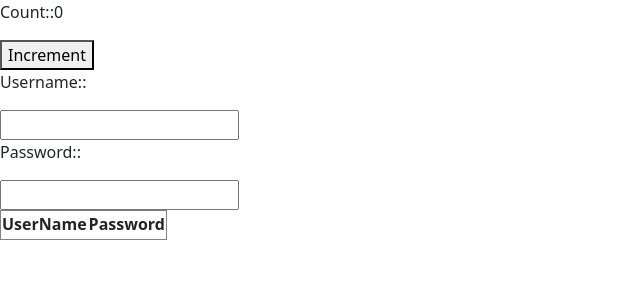
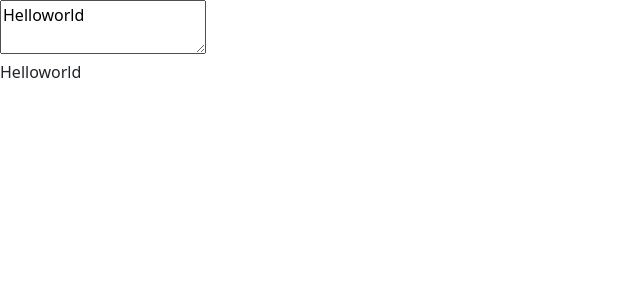
Before and after one commit to azartechnet/MERNSTACKBATCH_MRG_11, a React (Create React App) app in the folder Reactjs/my11batch/: page / in a window 1280 px wide. Shown: the top 300 px of the page, without its empty margins (0-640 px from the left). Built offline with nearby package versions, Linux system fonts and the light colour scheme.

Commit message:
Update index.js

```diff
--- a/Reactjs/my11batch/src/index.js
+++ b/Reactjs/my11batch/src/index.js
@@ -1,6 +1,6 @@
 import React from 'react'
 import ReactDOM from 'react-dom/client'
-import './index.css';
+// import './index.css';
 /*const Sample=()=>{
 
    return(
@@ -352,7 +352,7 @@ import { useState,useEffect } from 'react';
 const r1=ReactDOM.createRoot(document.getElementById('root'))
 r1.render(<Counter/>)*/
 
-function Counter()
+/*function Counter()
 {
     const [count,setCount]=useState(0)
     const [username,setUsername]=useState("");
@@ -381,4 +381,88 @@ function Counter()
 
 
 const r1=ReactDOM.createRoot(document.getElementById('root'))
-r1.render(<Counter/>)
+r1.render(<Counter/>)*/
+
+//Conditional Rendering
+
+/*function MissedGoal()
+{
+    return<h1>MissedGoal</h1>
+}
+function MadeGoal()
+{
+    return<h1>Goal</h1>
+}
+function Goal(props)
+{
+    const isGoal=props.isGoal;
+    // return<h1>{isGoal}</h1>
+    if(isGoal==true)
+    {
+        return<MadeGoal/>
+    }
+    else
+    {
+        return<MissedGoal/>
+    }
+}
+
+const r1=ReactDOM.createRoot(document.getElementById('root'))
+r1.render(<Goal isGoal={Math.random()>0.7}/>)*/
+
+//React List
+
+/*function Emp(props) {
+    return <h1>{props.n1}</h1>;
+}
+
+function Salary() {
+    //const emp = ["mohan", "mohamed", "azar", "raja"];
+    const emp={1:"azar",2:"mohamed",3:"raja"}
+    return (
+        <ul>
+            {emp.map((c1) => (
+                <Emp n1={c1} key={c1} />
+            ))}
+        </ul>
+    );
+}
+
+const r1 = ReactDOM.createRoot(document.getElementById('root'));
+r1.render(<Salary />);*/
+
+//React Form
+
+/*function Sample()
+{
+    return(
+        <>
+          <form>
+            <label>UserName</label>
+            <input type='text' />
+            <label>Password</label>
+            <input type='password'/>
+            <input type='submit' value="Login" className='btn btn-primary'/>
+          </form>
+        </>
+    )
+}
+
+const r1 = ReactDOM.createRoot(document.getElementById('root'));
+r1.render(<Sample />)*/
+
+//React TextArea
+
+function MyTextArea()
+{
+    const[value,setvalue]=React.useState("Helloworld")
+    return(
+    <>
+      <textarea value={value} onChange={(e)=>setvalue(e.target.value)}></textarea>
+      <p>{value}</p>
+    </>
+    )
+}
+
+const r1 = ReactDOM.createRoot(document.getElementById('root'));
+ r1.render(<MyTextArea />);
```
